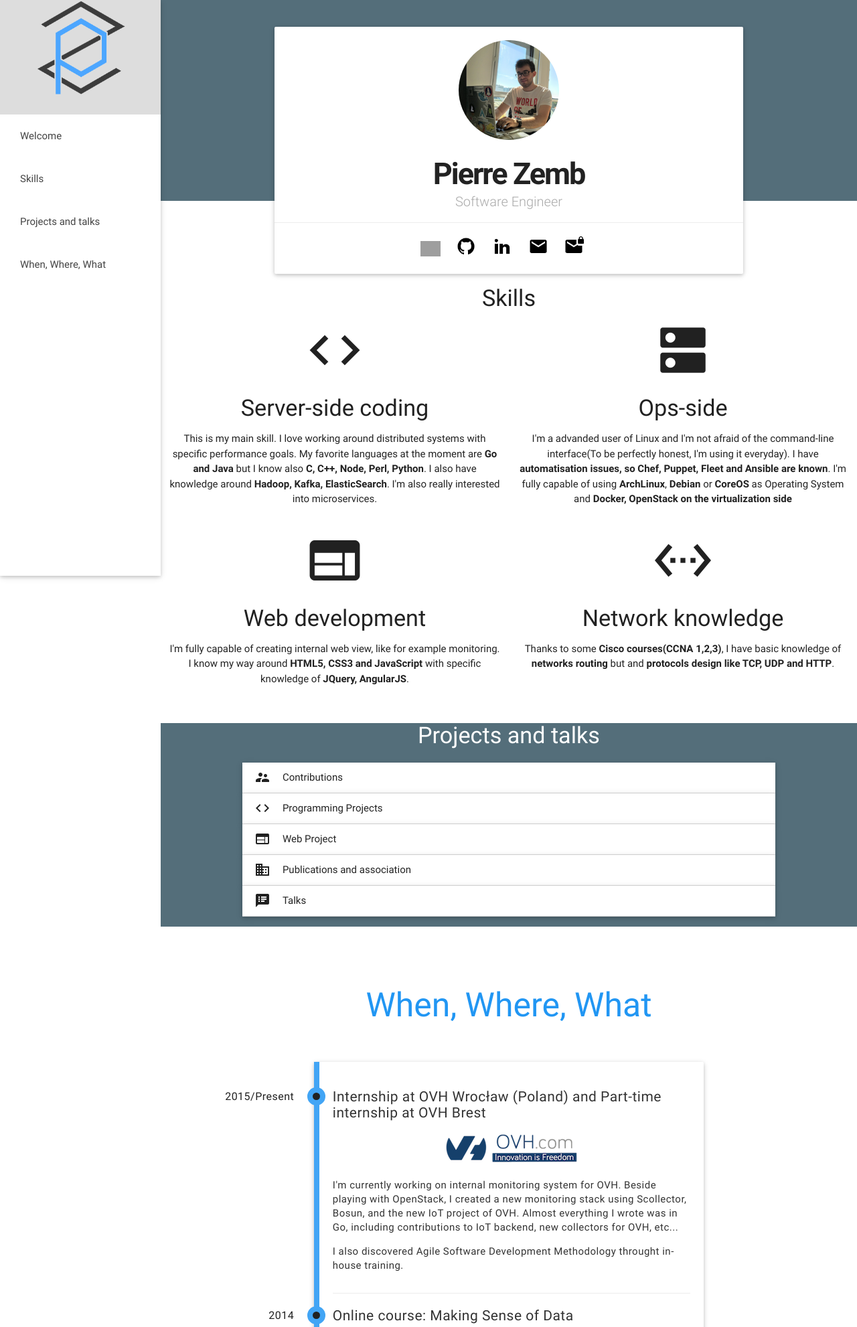
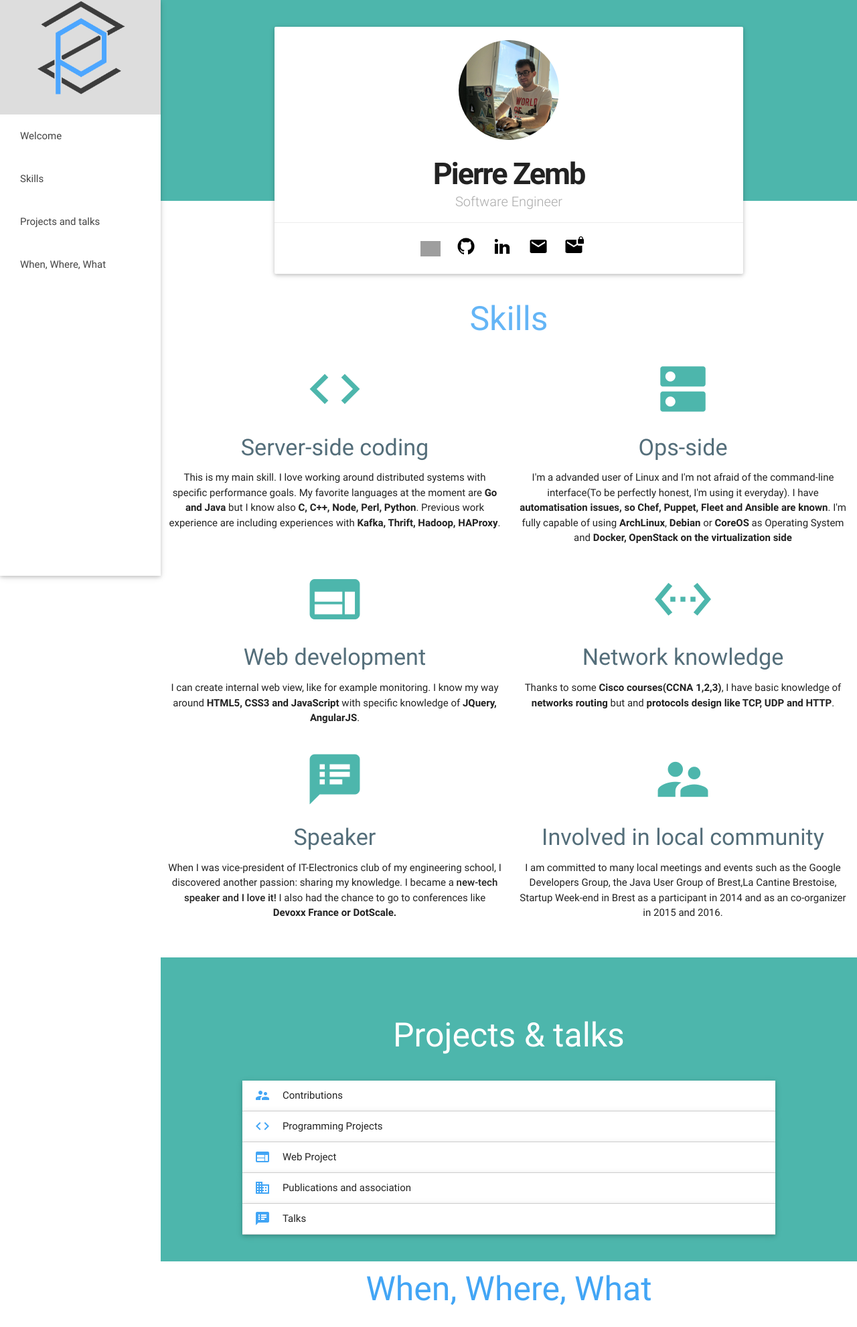
Before and after one commit to PierreZ/portfolio, a PHP site: page / in a window 1280 px wide. Shown: the top 1982 px of the page at 67% size. Run offline with PHP 8.4, Linux system fonts and the light colour scheme; some libraries are stand-ins or nearby versions; grey boxes are pictures that could not be loaded.

Commit message:
adding new stuff

```diff
--- a/css/index.css
+++ b/css/index.css
@@ -7,12 +7,31 @@
   }
 }
 
+  body {
+    display: flex;
+    min-height: 100vh;
+    flex-direction: column;
+  }
+
+  .main {
+    flex: 1 0 auto;
+  }
+
 .entry {
 	height: 300px;
 }
 
+#projects {
+  padding-top: 50px;
+  padding-bottom: 25px;
+}
+
 .go_up{
 		transform: translate(0px, -280px);
+}
+
+.go_down{
+  margin-top: -400px;
 }
 .profile {
 	width: 80%;
@@ -69,7 +88,7 @@ h1.header {
 /* Timeline */
 
 .timeline {
-  border-left: 8px solid #42A5F5;
+  border-left: 8px solid #26a69a;
   border-bottom-right-radius: 2px;
   border-top-right-radius: 2px;
   box-shadow: 0 2px 5px 0 rgba(0, 0, 0, 0.16), 0 2px 10px 0 rgba(0, 0, 0, 0.12);
@@ -121,9 +140,9 @@ h1.header {
 }
 
 .timeline .event:after {
-  box-shadow: 0 0 0 8px #42A5F5;
+  box-shadow: 0 0 0 8px #26a69a;
   left: -30px;
-  background: #212121;
+  background: white;
   border-radius: 50%;
   height: 11px;
   width: 11px;
--- a/index.html
+++ b/index.html
@@ -16,8 +16,8 @@
 <body>
 	<!-- Navbar goes here -->
 	<header>
-		<div class="fixed out blue-grey darken-1">
-			<a href="#" data-activates="nav-mobile" class="button-collapse top-nav waves-effect waves-light circle hide-on-large-only"><i class="mdi-navigation-menu"></i></a>
+		<div class="fixed out teal lighten-2">
+			<a href="#" data-activates="nav-mobile" class="button-collapse top-nav waves-effect waves-light circle hide-on-large-only"><i class="mdi-navigation-menu medium white-text"></i></a>
 		</div>
 		<ul id="nav-mobile" class="side-nav fixed">
 			<li class="center-align"><img src="images/fav.png" width="150px"></li>
@@ -32,7 +32,7 @@
 	<div class="pad">
 
 		<!-- Blue background -->
-		<div id="welcome" class="entry row blue-grey darken-1"></div>
+		<div id="welcome" class="entry row teal lighten-2"></div>
 
 		<!-- About card -->
 		<div class="card profile center-align go_up">
@@ -47,48 +47,60 @@
 				<a href="https://github.com/PierreZ"><img class="socials_icons"  src="images/github.png" alt="git" /></a>
 				<a href="http://www.linkedin.com/pub/pierre-zemb/5b/412/800"><img class="socials_icons" src="images/linkedin.png" alt="Youtube" /></a>
 				<a href="mailto:contact@pierrezemb.fr"><img class="socials_icons" src="images/email.png" alt="mail" /></a>
-				<a href="https://keybase.io/pierrez"><img class="socials_icons" src="images/email-secure.png" alt="Keybase" /></a>
+				<a href="https://keybase.io/PierreZ/key.asc"><img class="socials_icons" src="images/email-secure.png" alt="Keybase" /></a>
 			</div>
 		</div>
 		<!-- End of About -->
 
 		<div id="skills" class="row go_up center-align">
-			<h4>Skills</h4>
+<h1 class="blue-text text-lighten-2 header">Skills</h1>
 			<div class="row">
 				<div class="col s12 m6 l6">
-					<i class="large material-icons">code</i>
-					<h4>Server-side coding</h4>
-					<p>This is my main skill. I love working around distributed systems with specific performance goals. My favorite languages at the moment are <b>Go and Java</b> but I know also  <b>C, C++, Node, Perl, Python</b>. I also have knowledge around <b>Hadoop, Kafka, ElasticSearch</b>. I'm also really interested into microservices.</p>
+					<i class="large material-icons teal-text text-lighten-2">code</i>
+					<h4 class="blue-grey-text text-darken-1">Server-side coding</h4>
+					<p>This is my main skill. I love working around distributed systems with specific performance goals. My favorite languages at the moment are <b>Go and Java</b> but I know also  <b>C, C++, Node, Perl, Python</b>. Previous work experience are including experiences with <b>Kafka, Thrift, Hadoop, HAProxy</b>.</p>
 				</div>
 				<div class="col s12 m6 l6">
-					<i class="large material-icons">dns</i>
-					<h4>Ops-side</h4>
+					<i class="large material-icons teal-text text-lighten-2">dns</i>
+					<h4 class="blue-grey-text text-darken-1">Ops-side</h4>
 					<p>I'm a advanded user of Linux and I'm not afraid of the command-line interface(To be perfectly honest, I'm using it everyday). I have <b>automatisation issues, so Chef, Puppet, Fleet and Ansible are known</b>. I'm fully capable of using <b>ArchLinux</b>, <b>Debian</b> or <b>CoreOS</b> as Operating System and <b>Docker, OpenStack on the virtualization side</b></p>
 				</div>
 			</div>
 			<div class="row">
 				<div class="col s12 m6 l6">
-					<i class="large material-icons">web</i>
-					<h4>Web development</h4>
-					<p>I'm fully capable of creating internal web view, like for example monitoring. I know my way around <b>HTML5, CSS3 and JavaScript</b> with specific knowledge of <b>JQuery, AngularJS</b>.</p>
+					<i class="large material-icons teal-text text-lighten-2">web</i>
+					<h4 class="blue-grey-text text-darken-1">Web development</h4>
+					<p>I can create internal web view, like for example monitoring. I know my way around <b>HTML5, CSS3 and JavaScript</b> with specific knowledge of <b>JQuery, AngularJS</b>.</p>
 				</div>
 
 				<div class="col s12 m6 l6">
-					<i class="large material-icons">settings_ethernet</i>
-					<h4>Network knowledge</h4>
+					<i class="large material-icons teal-text text-lighten-2">settings_ethernet</i>
+					<h4 class="blue-grey-text text-darken-1">Network knowledge</h4>
 					<p>Thanks to some <b>Cisco courses(CCNA 1,2,3)</b>, I have basic knowledge of <b>networks routing</b> but and <b>protocols design like TCP, UDP and HTTP</b>.</p>
+				</div>
+			</div>
+			<div class="row">
+				<div class="col s12 m6 l6">
+					<i class="large material-icons teal-text text-lighten-2">speaker_notes</i>
+					<h4 class="blue-grey-text text-darken-1">Speaker</h4>
+					<p>When I was vice-president of IT-Electronics club of my engineering school, I discovered another passion: sharing my knowledge. I became a <strong>new-tech speaker and I love it!</strong> I also had the chance to go to conferences like <b>Devoxx France or DotScale.</b></p>
+				</div>
+				<div class="col s12 m6 l6">
+					<i class="large material-icons teal-text text-lighten-2">supervisor_account</i>
+					<h4 class="blue-grey-text text-darken-1">Involved in local community</h4>
+					<p><p>I am committed to many local meetings and events such as the Google Developers Group, the Java User Group of Brest,La Cantine Brestoise, Startup Week-end in Brest as a participant in 2014 and as an co-organizer in 2015 and 2016.</p>
 				</div>
 			</div>
 		</div>
 
-		<div id="projects" class="row go_up blue-grey darken-1">
-			<h4 class="center-align white-text">Projects and talks</h4>
+		<div id="projects" class="row go_up teal lighten-2">
+			<h1 class="white-text header center-align">Projects & talks</h1>
 			<div class="col s12 m8 offset-m2 l10 offset-l1">
 				<ul class="collapsible popout" data-collapsible="accordion">
 					<!-- CONTRIBUTIONS -->
 					<li>
 						<div class="collapsible-header">
-							<i class="material-icons">supervisor_account</i>Contributions
+							<i class="material-icons blue-text text-lighten-1">supervisor_account</i>Contributions
 						</div>
 						<div class="collapsible-body">
 							<div class="row">
@@ -123,7 +135,7 @@
 
 					<!-- PROGRAMMING PROJECTS -->
 					<li>
-						<div class="collapsible-header"><i class="material-icons">code</i>Programming Projects</div>
+						<div class="collapsible-header"><i class="material-icons blue-text text-lighten-1">code</i>Programming Projects</div>
 						<div class="collapsible-body">
 							<div class="row">
 								<div class="col s12 m12 l6">
@@ -196,7 +208,7 @@
 
 					<!-- WEB PROJECTS -->
 					<li>
-						<div class="collapsible-header"><i class="material-icons">web</i>Web Project</div>
+						<div class="collapsible-header"><i class="material-icons blue-text text-lighten-1">web</i>Web Project</div>
 						<div class="collapsible-body">
 							<div class="row">
 								<div class="col s12 m12 l6">
@@ -257,7 +269,7 @@
 
 					<!-- OTHER PROJECTS -->
 					<li>
-						<div class="collapsible-header"><i class="material-icons">business</i>Publications and association</div>
+						<div class="collapsible-header"><i class="material-icons blue-text text-lighten-1">business</i>Publications and association</div>
 						<div class="collapsible-body">
 							<div class="row">
 								<div class="col s12 m12 l6">
@@ -289,8 +301,17 @@
 						</div>
 					</li>
 					<li>
-						<div class="collapsible-header"><i class="material-icons">speaker_notes</i>Talks</div>
+						<div class="collapsible-header"><i class="material-icons blue-text text-lighten-1">speaker_notes</i>Talks</div>
 						<div class="collapsible-body">
+							<div class="collection">
+								<a class="collection-item" href="https://go-talks.appspot.com/github.com/PierreZ/golang-intro-finistgdg2015/finistgdg.slide">Google Developer Group Finistère: Introduction to Go</a>
+								<a class="collection-item" href="https://pierrez.github.io/docker-presentation-gdg-2014">Java User Group Brest: Feedback about Docker</a>
+								<a class="collection-item" href="http://pierrez.github.io/devops-isen/#/">ISEN Brest: The cloud, explained to developers</a>
+								<a class="collection-item" href="https://pierrez.github.io/intro-secu-isen/#/">ISEN Brest: Introduction to security</a>
+								<a class="collection-item" href="https://pierrez.github.io/angularjs-bootcamp-2014/#/">ISEN Brest: Bootcamp AngularJS</a>
+								<a class="collection-item" href="https://pierrez.github.io/big-data-presentation-2014">ISEN Brest: Introduction to Hadoop</a>
+							</div>
+
 						</div>
 					</li>
 				</ul>
@@ -300,18 +321,19 @@
 		</div>
 
 		<!-- http://codepen.io/samerpik/pen/OVKyVZ -->
-		<div id="what" class="main-container go_up">
+		<div id="what" class="main-container go_up go_down">
 			<section id="timeline" class="timeline-outer">
 				<div class="container" id="content">
 					<div class="row">
 						<div class="col s12 m12 l12">
-							<h1 class="blue-text lighten-1 header">When, Where, What</h1>
+							<h1 class="blue-text text-lighten-1 header">When, Where, What</h1>
 							<ul class="timeline">
 								<li class="event" data-date="2015/Present">
-									<h3>Internship at OVH Wrocław (Poland) and Part-time internship at OVH Brest</h3>
-									<div class="center-align">
-										<a href="https://www.ovh.com/"><img src="images/ovh.png" class="align-center"></a>
-									</div>
+
+									<div class="center-align"><b>
+										<a href="https://www.ovh.com/"><img src="images/ovh.png" class="align-center responsive-img"></a>
+										<p>Internship at OVH Wrocław (Poland)<br>Part-time internship at OVH Brest</p>
+									</b></div>
 									<p>
 										I'm currently working on internal monitoring system for OVH. Beside playing with OpenStack, I created a new monitoring stack using Scollector, Bosun, and the new IoT project of OVH. Almost everything I wrote was in Go, including contributions to IoT backend, new collectors for OVH, etc...</p>
 
@@ -319,38 +341,40 @@
 										</p>
 									</li>
 									<li class="event" data-date="2014">
-										<h3>Online course: Making Sense of Data</h3>
 										<div class="center-align">
-											<img src="images/google-logo.png">
+											<img src="images/google-logo.png" class="responsive-img">
+											<b><p>Online course: Making Sense of Data</p></b>
 										</div>
 										<p>Google is offering a free, online MOOC style course on ‘Making Sense of Data‘ from March 18 to April 4 taught by Amit Deutsch (Google) and Joe Hellerstein (Berkeley). More info <a href="https://datasense.withgoogle.com/course">here.</a></p>
 									</li>
 									<li class="event" data-date="2013/2014">
-										<h3>Part-time internship & internship at Crédit Mutuel Arkéa</h3>
+
 										<div class="center-align">
-											<a href="http://arkea.com/"><img src="images/arkea.png" class="center-align"></a>
+											<a href="http://arkea.com/"><img src="images/arkea.png" class="center-align responsive-img"></a>
+											<b><p>Internship at Crédit Mutuel Arkéa<br>Part-time internship at Crédit Mutuel Arkéa</p></b>
 										</div>
+
 										<p>I worked as a <strong>junior DevOps</strong> (developer and sysadmin) at the Systems team at the headquarters of Crédit Mutuel Arkea.</p>
 										<p>My work was focused on <strong>Arkea Realtime Monitoring Infrastructure</strong> (Artimon for short) which is involving technologies like<strong> Hadoop, Flume, Kafka, Zookeeper, or ElasticSearch</strong>.</p>
 										<p>My <strong>biggest achievement</strong> was the creation of a Restful Web Service to brings data stored in Hadoop to Arkea's vizualization apps in Java. I also enhanced the vizualization apps written with AngularJS and D3.JS, and wrote a kafka consumer to feed OpenTSDB over HTTP, and some minor tasks about Flume, Powershell scripts for VSphere, etc...</p>
 										<p>I also gained heavy knowledge about<strong> Hadoop and distributed systems</strong> thanks to an in-house training, and also the creation of my own hadoop cluster for testing.</p>
 									</li>
 									<li class="event" data-date="Summer 2012">
-										<h3>Internship at Thomson</h3>
 										<div class="center-align">
-											<a href="https://www.thomson-networks.com"><img src="images/thomson.png" class="center-align"></a>
+											<a href="https://www.thomson-networks.com"><img src="images/thomson.png" class="center-align responsive-img"></a>
+											<b><p>Internship at Thomson</p></b>
 										</div>
-										<p>This is where my interest in building things for interactive media began. During my first computing course I studied a range of core topics including multimedia design, database design, computer games development, computer networks and object
-											oriented programming.</p>
+										<p>I worked at the <strong>Headquarters</strong> of Thomson Video Networks on the Configurator. It's a <strong>really heavy Excel program</strong> allows the employees to calculate the price list of every product, knowing that they are extremely flexible. One click was representing <strong>minutes of wait</strong> just to calculate what's possible to add.</p>
+										<p>My goal was to <strong>optimize it</strong> to make it more useable.</p>
 									</li>
 									<li class="event" data-date="2010/2016">
 										<h3>ISEN Brest</h3>
 										<div class="center-align">
-											<a href="http://http://www.isen.fr"><img src="images/isen.jpg" class="center-align"></a>
+											<a href="http://http://www.isen.fr"><img src="images/isen.jpg" class="center-align responsive-img"></a>
 										</div>
-											<p><strong>Technical courses:</strong></p>
+										<p><strong>Technical courses across Computer and Network Cycle (2 years) and Specialization in Software Engineering (2 years):</strong></p>
 										<ul>
-												<li>Advanced Java (JSP/JSF/Spring Boot)</li>
+											<li>Advanced Java (JSP/JSF/Spring/Spring Boot/AOP)</li>
 											<li>B.I with Pentaho</li>
 											<li>Cobol/Mainframe</li>
 											<li>Android</li>
@@ -358,7 +382,7 @@
 											<li>Distributed Systems in Java</li>
 											<li>Digital algorithm</li>
 											<li>Linux-based systems</li>
-												<li>Cisco-based courses: Network Basics/Routing and Switching/Scaling Networks (CCNA 1-2-3-4)</li>
+											<li>Cisco-based courses: Network Basics/Routing and Switching/Scaling Networks (CCNA 1-2-3)</li>
 											<li>Databases</li>
 											<li>C, C++, Java</li>
 											<li>PHP, Javascript, HTML5, CSS3</li>
@@ -372,6 +396,32 @@
 				<br/>
 			</div>
 
+        <footer class="page-footer">
+          <div class="container">
+            <div class="row">
+              <div class="col l6 s12">
+                <h5 class="white-text">Footer Content</h5>
+                <p class="grey-text text-lighten-4">You can use rows and columns here to organize your footer content.</p>
+              </div>
+              <div class="col l4 offset-l2 s12">
+                <h5 class="white-text">Links</h5>
+                <ul>
+                  <li><a class="grey-text text-lighten-3" href="#!">Link 1</a></li>
+                  <li><a class="grey-text text-lighten-3" href="#!">Link 2</a></li>
+                  <li><a class="grey-text text-lighten-3" href="#!">Link 3</a></li>
+                  <li><a class="grey-text text-lighten-3" href="#!">Link 4</a></li>
+                </ul>
+              </div>
+            </div>
+          </div>
+          <div class="footer-copyright">
+            <div class="container">
+            © 2014 Copyright Text
+            <a class="grey-text text-lighten-4 right" href="#!">More Links</a>
+            </div>
+          </div>
+        </footer>
+
 			<!-- LAYOUT END -->
 		</div>
 
```
Lines whose indentation alone changed are shown as unchanged.
